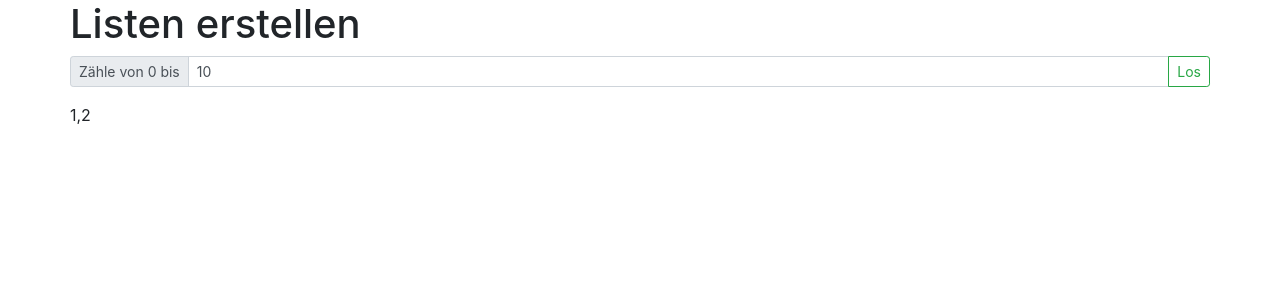
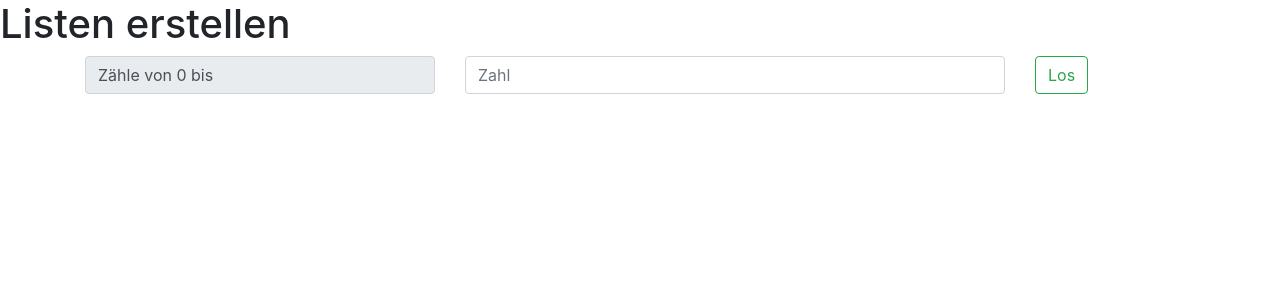
Before and after one commit to bel51/angular-dmeajk, an Angular app: page / in a window 1280 px wide. Shown: the top 300 px of the page. Built offline with nearby package versions, Linux system fonts and the light colour scheme.

Commit message:
2 files modified

```diff
--- a/src/app/listen/listen.component.html
+++ b/src/app/listen/listen.component.html
@@ -1,18 +1,27 @@
+<h1>Listen erstellen</h1>
+
 <div class="container">
-<div class="row">
- <h1>Listen erstellen</h1>
-
-  <div class="input-group input-group-sm mb-3">
-    <div class="input-group-prepend">
+	<div class="row">
+		<div class="col-4">
       <span class="input-group-text" id="inputGroup-sizing-sm">Zähle von 0 bis</span>
     </div>
-    <input type="number" [(ngModel)]="ende" class="form-control" aria-label="Sizing example input" aria-describedby="inputGroup-sizing-sm" >
-    <div class="input-group-append">
+    <div class="col-6">
+      <input type="number" [(ngModel)]="ende" class="form-control" aria-label="Sizing example input" aria-describedby="inputGroup-sizing-sm"placeholder="Zahl" >
+    </div>
+    <div class="col-1">
       <button (click)="zaehle()"class="btn btn-outline-success" type="button" id="button-addon2">Los</button>
-   </div>
+    </div>
+  </div>
 
 
-  </div>
-  {{liste}}
+	<div class="row">
+		<div class="col-12">
+
+      <ul *ngFor="let zahl of liste">
+      <li>{{zahl}}</li>
+      </ul>
+    </div>
+
+ </div>
+
 </div>
-</div>
--- a/src/app/listen/listen.component.ts
+++ b/src/app/listen/listen.component.ts
@@ -6,8 +6,8 @@ import { Component, OnInit } from '@angular/core';
   styleUrls: ['./listen.component.css']
 })
 export class ListenComponent implements OnInit {
-ende:number = 10;
-liste: Array<number> = [1,2];
+ende:number ;
+liste: Array<number> ;
 
   constructor() {
 
@@ -22,6 +22,9 @@ liste: Array<number> = [1,2];
     for(let i = 0; i <= this.ende; i=i+1){
       this.liste.push(i);
     }
+   this.liste = this.liste.reverse();
+
+    this.liste.pop();
   }
 
 
```
